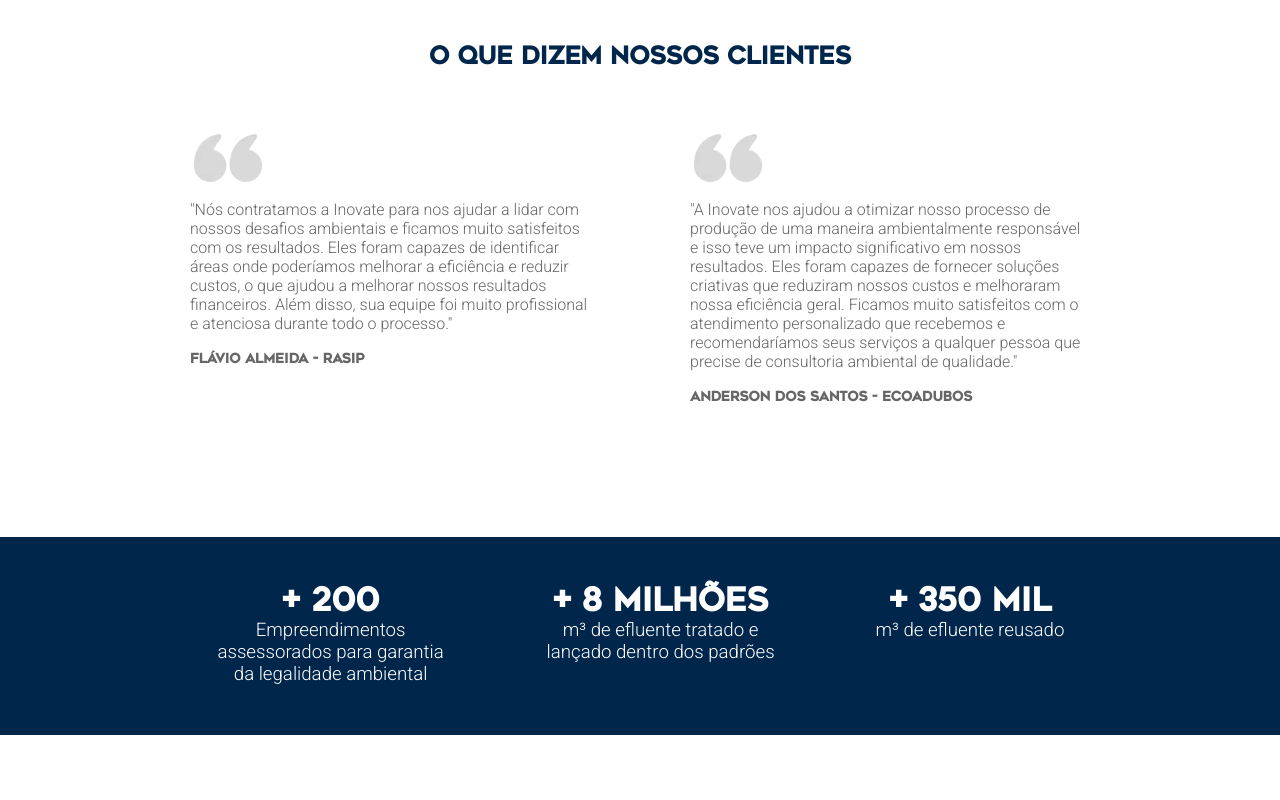
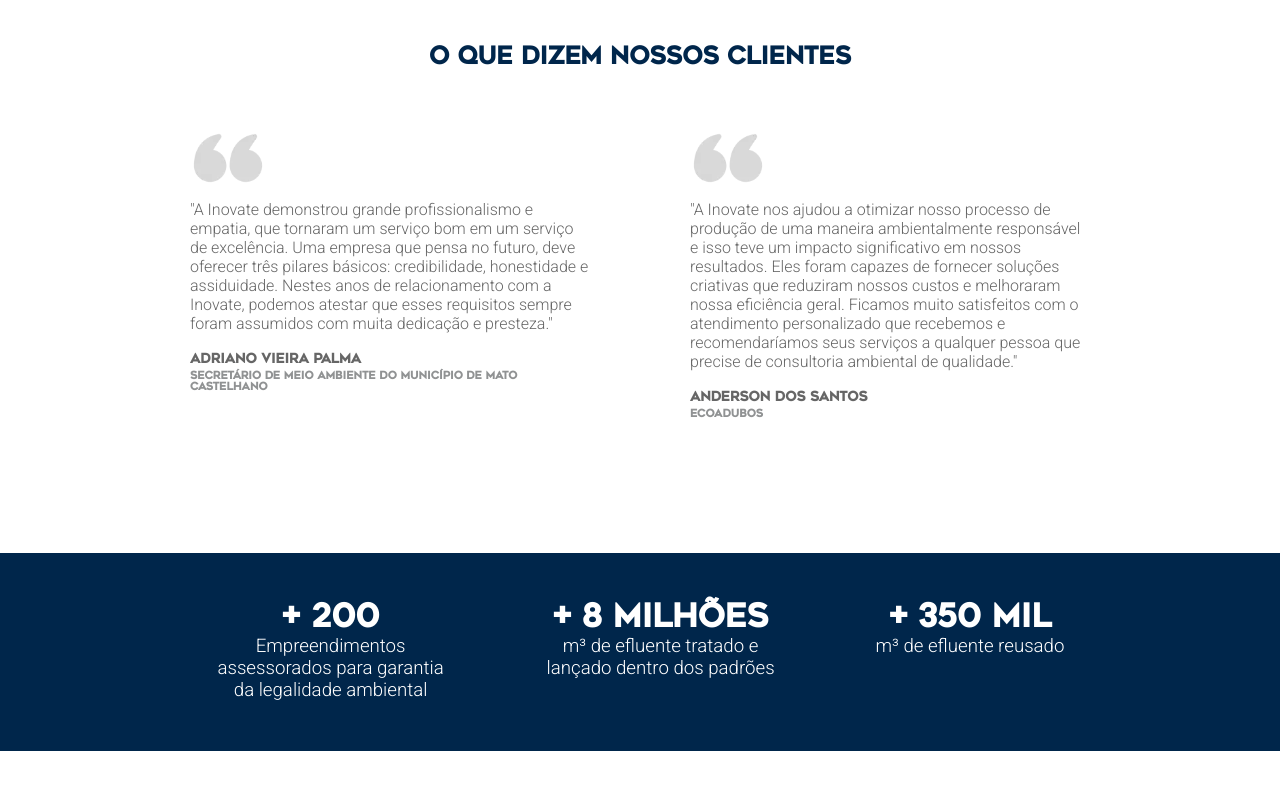
Before and after one commit to oseias-costa/inovate-site, a Next.js app: page / in a window 1280 px wide. Shown: the part 2780-3580 px from the top of the page. Built offline with nearby package versions, Linux system fonts and the light colour scheme.

Commit message:
update: new testimonials

```diff
--- a/app/GlobalStyle.tsx
+++ b/app/GlobalStyle.tsx
@@ -20,7 +20,7 @@
   scroll-behavior: smooth;
 }
 
-h1, h2, h3, h4, h5 {
+h1, h2, h3, h4, h5, h6 {
   font-family: var(--font-geometos);
 }
 
--- /dev/null
+++ b/app/components/global/Google.tsx
@@ -0,0 +1,21 @@
+import Script from "next/script";
+
+export default function Google() {
+    const gtag = ''
+  return (
+    <>
+      <Script
+        src={`https://www.googletagmanager.com/gtag/js?id=${gtag}`}
+        strategy="afterInteractive"
+      />
+      <Script id="google-analytics" strategy="afterInteractive">
+        {`
+          window.dataLayer = window.dataLayer || [];
+          function gtag(){window.dataLayer.push(arguments);}
+          gtag('js', new Date());
+          gtag('config', ${gtag});
+        `}
+      </Script>
+    </>
+  );
+}
--- /dev/null
+++ b/app/components/global/Meta.tsx
@@ -0,0 +1,26 @@
+import Script from "next/script";
+
+export default function Meta() {
+    const id = ''
+  return (
+    <>
+      <Script
+        id="fb-pixel"
+        strategy="afterInteractive"
+        dangerouslySetInnerHTML={{
+          __html: `
+            !function(f,b,e,v,n,t,s)
+            {if(f.fbq)return;n=f.fbq=function(){n.callMethod?
+            n.callMethod.apply(n,arguments):n.queue.push(arguments)};
+            if(!f._fbq)f._fbq=n;n.push=n;n.loaded=!0;n.version='2.0';
+            n.queue=[];t=b.createElement(e);t.async=!0;
+            t.src=v;s=b.getElementsByTagName(e)[0];
+            s.parentNode.insertBefore(t,s)}(window, document,'script',
+            'https://connect.facebook.net/en_US/fbevents.js');
+            fbq('init', ${id});
+          `,
+        }}
+      />
+    </>
+  );
+}
--- a/app/components/testimonials/Testimonials.tsx
+++ b/app/components/testimonials/Testimonials.tsx
@@ -14,6 +14,7 @@
         />
         <p>{item.text}</p>
         <h5>{item.client}</h5>
+        <h6>{item.companie}</h6>
       </Block>
     );
   });
@@ -50,6 +51,11 @@
     padding-top: 20px;
   }
 
+  h6 {
+    color: #909293;
+    padding-top: 5px;
+  }
+
   @media(max-width: 600px){
     margin: 30px;
   }
--- a/app/components/testimonials/_data.tsx
+++ b/app/components/testimonials/_data.tsx
@@ -6,13 +6,15 @@
   content: [
     {
       id: 1,
-      text: '"Nós contratamos a Inovate para nos ajudar a lidar com nossos desafios ambientais e ficamos muito satisfeitos com os resultados. Eles foram capazes de identificar áreas onde poderíamos melhorar a eficiência e reduzir custos, o que ajudou a melhorar nossos resultados financeiros. Além disso, sua equipe foi muito profissional e atenciosa durante todo o processo."',
-      client: "flávio almeida - Rasip",
+      text: '"A Inovate demonstrou grande profissionalismo e empatia, que tornaram um serviço bom em um serviço de excelência. Uma empresa que pensa no futuro, deve oferecer três pilares básicos: credibilidade, honestidade e assiduidade. Nestes  anos de relacionamento com a Inovate, podemos atestar que esses requisitos sempre foram assumidos com muita dedicação e presteza."',
+      client: "Adriano Vieira Palma",
+      companie: "secretário de meio ambiente do município de Mato Castelhano"
     },
     {
       id: 2,
       text: '"A Inovate nos ajudou a otimizar nosso processo de produção de uma maneira ambientalmente responsável e isso teve um impacto significativo em nossos resultados. Eles foram capazes de fornecer soluções criativas que reduziram nossos custos e melhoraram nossa eficiência geral. Ficamos muito satisfeitos com o atendimento personalizado que recebemos e recomendaríamos seus serviços a qualquer pessoa que precise de consultoria ambiental de qualidade."',
-      client: "Anderson dos santos - ecoadubos",
+      client: "Anderson dos santos",
+      companie: "ecoadubos"
     },
   ],
 };
--- a/app/layout.tsx
+++ b/app/layout.tsx
@@ -2,6 +2,8 @@
 import localFont from 'next/font/local'
 import { Roboto } from 'next/font/google';
 import { GlobalStyle } from './GlobalStyle';
+import Google from './components/global/Google';
+import Meta from './components/global/Meta';
 
 export const metadata = {
   title: 'Inovate Ambiental',
@@ -35,7 +37,9 @@
   return (
     <html lang="en">
       <GlobalStyle />
+      <Meta />
       <body className={`${geometos.variable} ${roboto.variable}`}>
+        <Google />
         <StyledComponentsRegistry>
           {children}
         </StyledComponentsRegistry>
```
